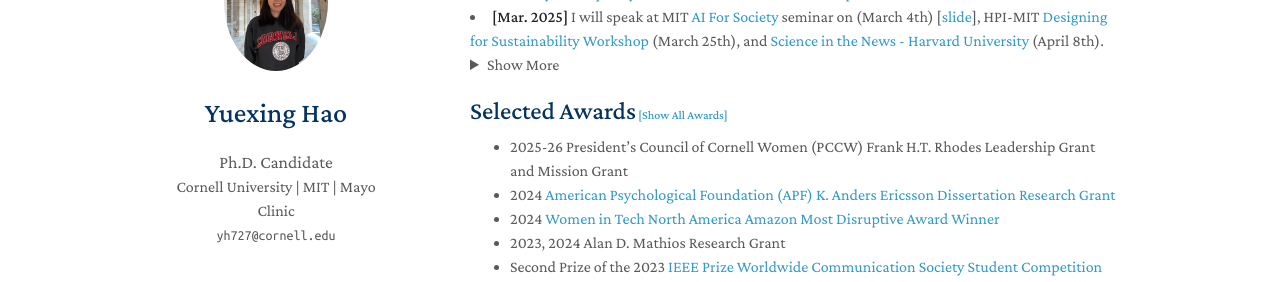
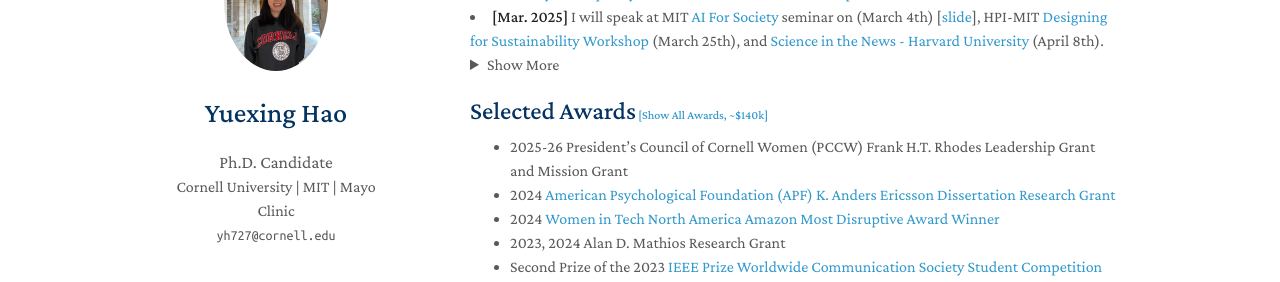
Before and after one commit to YuexingHao/Yuexing-Hao, a Jekyll site: the page built from index.md, in a window 1280 px wide and 900 px high, scrolled down 640 px. Shown: the part 152-434 px from the top of the window. Built offline with Jekyll 4.4.1, drawn with Linux system fonts in a browser that asks for light colours; nearby versions of some CDN libraries; a style sheet for code colours, icons or effects is not loaded; our own code applies the rules of GitHub Pages for plain Markdown files.

Commit message:
Update awards.md

```diff
--- a/_includes/awards.md
+++ b/_includes/awards.md
@@ -1,4 +1,4 @@
-<h2 style="margin: 20px 0px 10px;" id="awards">Selected Awards<a href="all_awards.html" style="font-size: 12px;">   [Show All Awards]</a></h2>
+<h2 style="margin: 20px 0px 10px;" id="awards">Selected Awards<a href="all_awards.html" style="font-size: 12px;">   [Show All Awards, ~$140k]</a></h2>
 
 <ul>
   <li>2025-26 President’s Council of Cornell Women (PCCW) Frank H.T. Rhodes Leadership Grant and Mission Grant</li>
```
